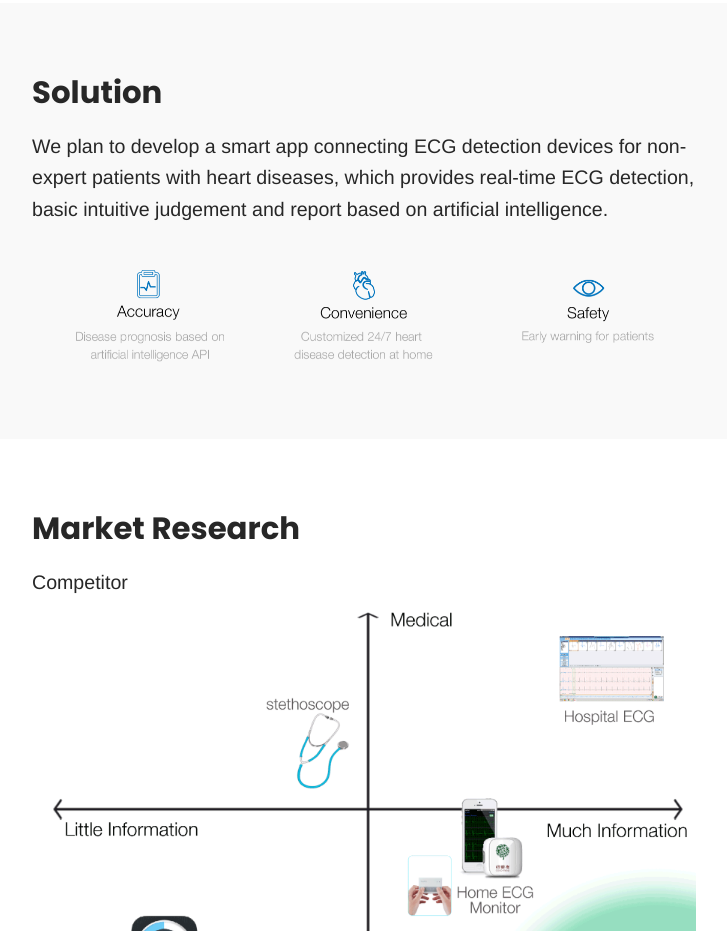
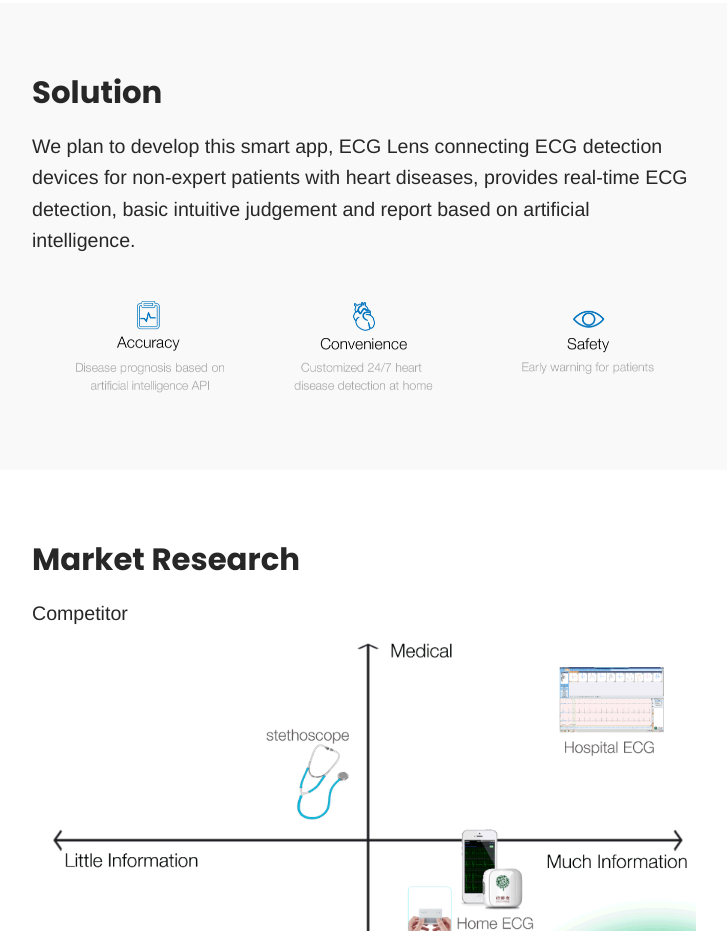
Before and after one commit to amyliuyh/amyliuyh.github.io, a plain HTML site: page portfolio-ecg.html in a window 1280 px wide. Shown: the part 853-1784 px from the top of the page, without its empty margins (441-1168 px from the left). Drawn offline with Linux system fonts and the light colour scheme.

Commit message:
Update portfolio-ecg.html

```diff
--- a/portfolio-ecg.html
+++ b/portfolio-ecg.html
@@ -129,7 +129,7 @@
             <p><br><br></p>
             <h2>Solution</h2>
             <div class="row">
-            	<div class='col-lg-12'> <p class='lead'>We plan to develop a smart app connecting ECG detection devices for non-expert patients with heart diseases, which provides real-time ECG detection, basic intuitive judgement and report based on artificial intelligence.</p><img src="assets/img/projects/ecg/5.png" alt=""><p><br></p></div>
+            	<div class='col-lg-12'> <p class='lead'>We plan to develop this smart app, ECG Lens connecting ECG detection devices for non-expert patients with heart diseases, provides real-time ECG detection, basic intuitive judgement and report based on artificial intelligence.</p><img src="assets/img/projects/ecg/5.png" alt=""><p><br></p></div>
             </div>
         </div>
     </div>
```
